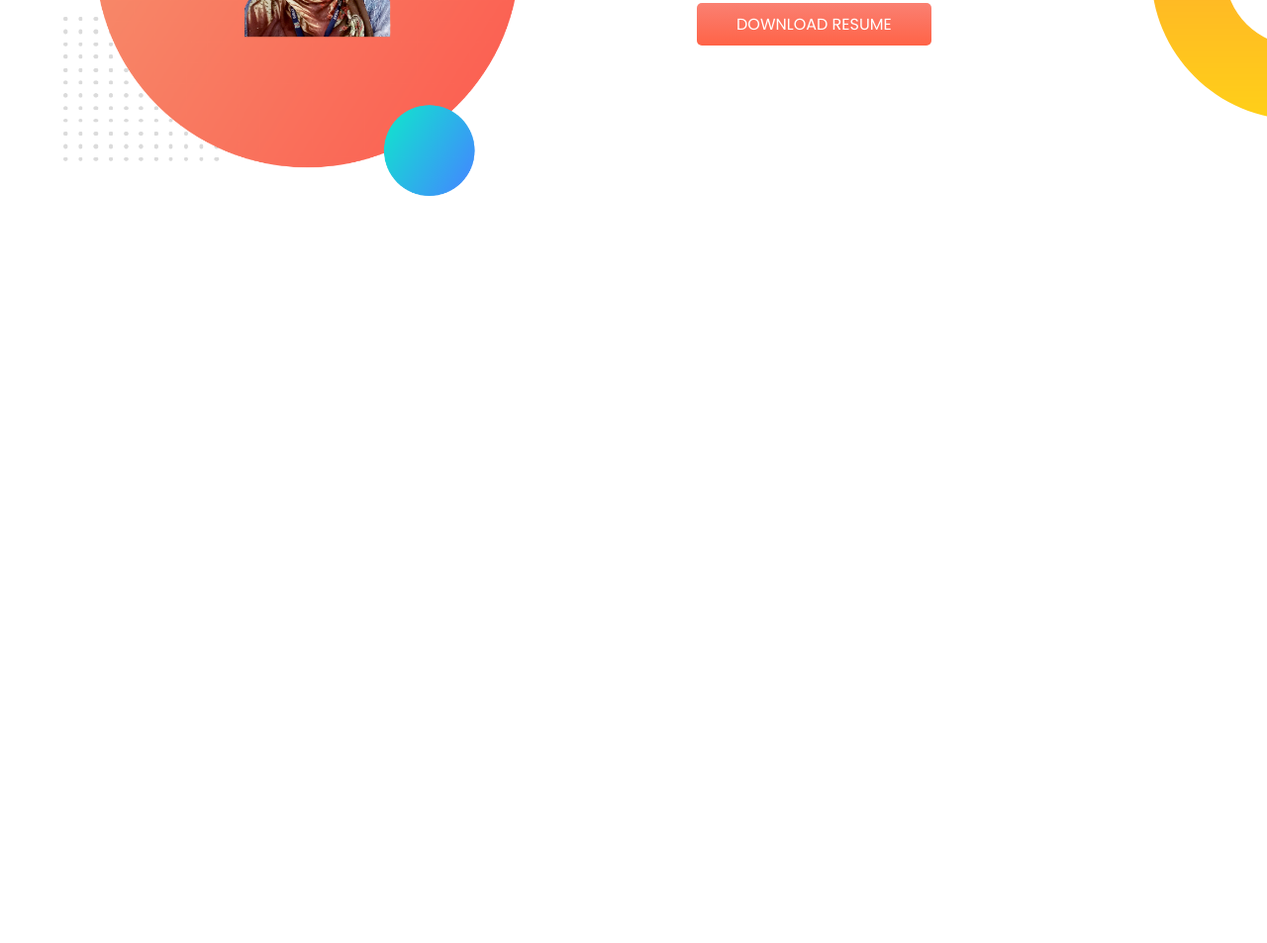
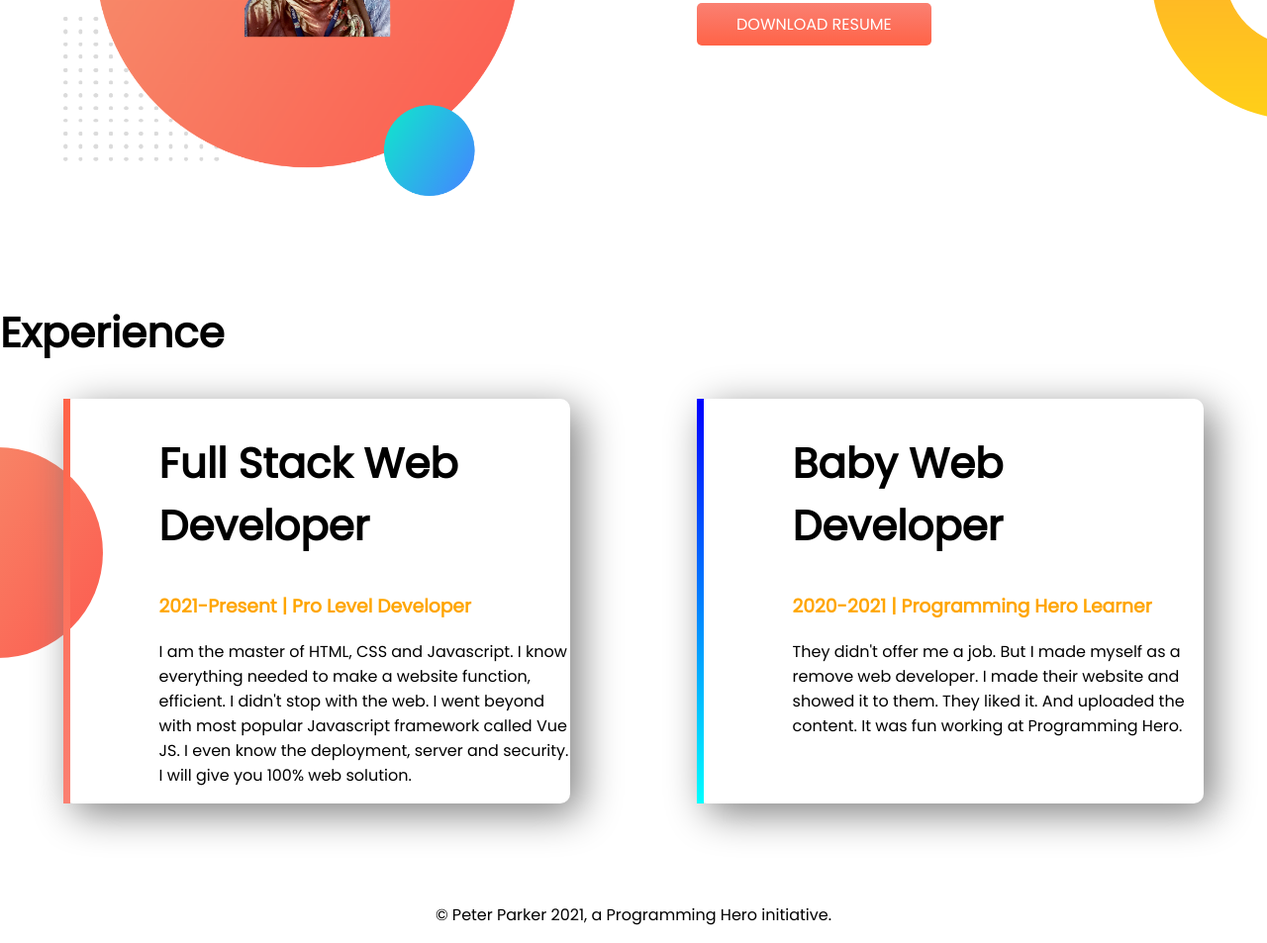
Before and after one commit to Jannatara-Mukti/developer-portfolio, a plain HTML site: page index.html in a window 1280 px wide. Shown: the part 823-1776 px from the top of the page at 99% size. Before the commit the page ends 1128 px from the top, so only its background shows below. Drawn offline with Linux system fonts and the light colour scheme.

Commit message:
experoence and footer added

```diff
--- a/index.html
+++ b/index.html
@@ -11,7 +11,7 @@
     <link rel="stylesheet" href="style.css">
 </head>
 <body>
-    <section class="top-banner">
+    <section class="top-banner flexible-container">
         <div class="half-width">
             <h1>Welcome To </h1>
             <h1><span class="orange-color">  Unimaginable</span> Hell</h1>
@@ -24,7 +24,7 @@
         </div>
     </section>
 
-    <section class="dream-big">
+    <section class="dream-big flexible-container">
         <div class="half-width">
             <img src="images/my-bg.png" alt="">
         </div>
@@ -35,5 +35,23 @@
             <a class="link-button"  target="_blank" href="">DOWNLOAD RESUME </a>
         </div>
     </section>
+    <section class="experience-area">
+        <h2>Experience</h2>
+        <div class="flexible-container">
+            <div class="experience-item ex-item-1">
+                <h2>Full Stack Web Developer</h2>
+                <h3 class="orange-color">2021-Present | Pro Level Developer</h3>
+                <p>I am the master of HTML, CSS and Javascript. I know everything needed to make a website function, efficient. I didn't stop with the web. I went beyond with most popular Javascript framework called Vue JS. I even know the deployment, server and security. I will give you 100% web solution.</p>
+            </div>
+            <div class="experience-item ex-item-2">
+                <h2>Baby Web Developer</h2>
+                <h3 class="orange-color">2020-2021 | Programming Hero Learner</h3>
+                <p>They didn't offer me a job. But I made myself as a remove web developer. I made their website and showed it to them. They liked it. And uploaded the content. It was fun working at Programming Hero.</p>
+            </div>
+        </div>
+    </section>
+    <footer>
+        <p>© Peter Parker 2021, a Programming Hero initiative.</p>
+    </footer>
 </body>
 </html>
--- a/style.css
+++ b/style.css
@@ -2,7 +2,7 @@ body{
     font-family: 'Poppins', sans-serif;
     margin: 0;
 }
-section{
+.flexible-container{
     display: flex;
     margin-bottom: 100px;
 }
@@ -41,3 +41,29 @@ h2{
     background-repeat: no-repeat;
     background-position: right;
 }
+.experience-item {
+    box-shadow: 10px 10px 40px gray;
+    border-radius: 10px;
+    margin-left: 5%;
+    margin-right: 5%;
+    width: 40%;
+    padding-left: 7%;
+}
+.experience-area{
+    background-image: url(images/exp-bg.png);
+    background-repeat: no-repeat;
+    background-position: left;
+}
+.ex-item-1{
+    border-left: 7px solid;
+    -webkit-border-image: linear-gradient( tomato, salmon);
+    border-image-slice: 1;
+}
+.ex-item-2{
+    border-left: 7px solid;
+    -webkit-border-image: linear-gradient(blue, cyan);
+    border-image-slice: 1;
+}
+footer p{
+    text-align: center;
+}
```
Also changed, not shown: images/A-26687-removebg-preview.png (deleted), images/jhankar.png (deleted), images/jhankar2.png (deleted), 4 other files.
